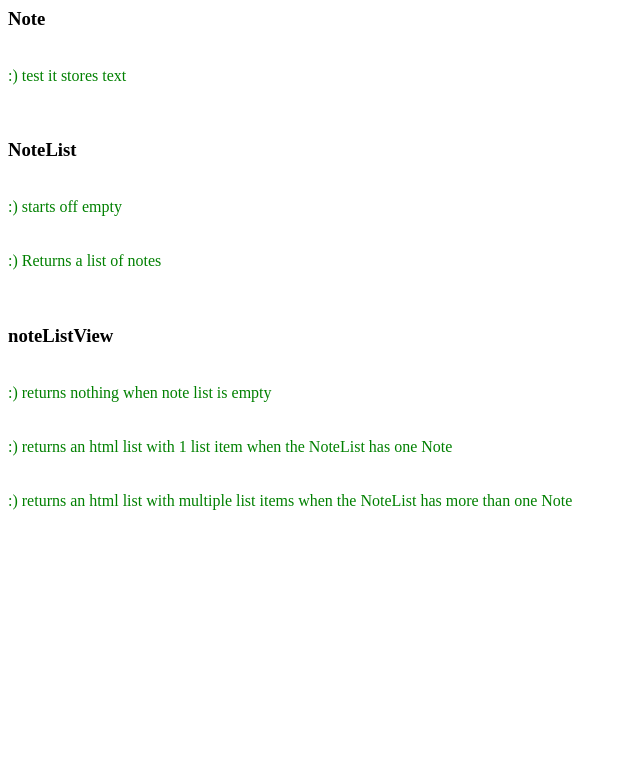
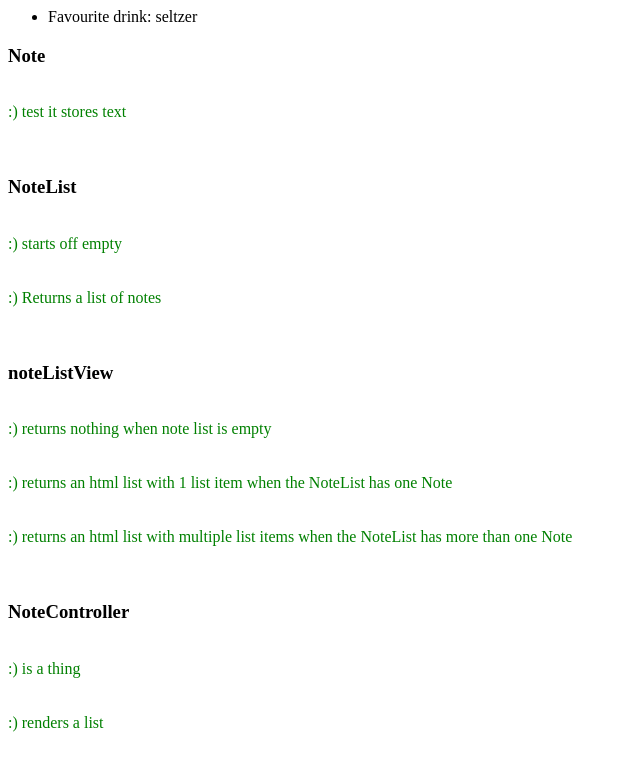
Before and after one commit to sarah-byrne/NotesAppInJS, a website: page test-runner.html in a window 1280 px wide. Shown: the whole page, without its empty margins (0-640 px from the left). Drawn offline with Linux system fonts and the light colour scheme.

Commit message:
add note-controller

```diff
--- a/note-controller.js
+++ b/note-controller.js
@@ -1 +1,12 @@
-document.getElementById("app").innerHTML = "howdy"
+(function(exports) {
+    function NoteController(noteList) {
+        this.noteList = noteList
+        note = new Note("Favourite drink: seltzer")
+        noteList.addNote(note)
+        this.view = new NoteListView(noteList)
+    }
+    NoteController.prototype.render = function() {
+        document.getElementById("app").innerHTML = this.view.getHTML()
+    }
+    exports.NoteController = NoteController
+})(this)
--- a/test-runner.html
+++ b/test-runner.html
@@ -1,11 +1,14 @@
 <html>
+</html>
+<body>
+    <div id="app">Hello!</div>
     <script src="EagleSpec/eagle.js"></script>
     <script src="code/note-model.js"></script>
     <script src="code/note-list-model.js"></script>
     <script src="code/note-list-view.js"></script>
+    <script src="note-controller.js"></script>
     <script src="tests/note-model-test.js"></script>
     <script src="tests/note-list-model-test.js"></script>
     <script src="tests/note-list-view-test.js"></script>
-</html>
-<body>
+    <script src="tests/note-controller-test.js"></script>
 </body>
--- /dev/null
+++ b/tests/note-controller-test.js
@@ -0,0 +1,14 @@
+
+describe('NoteController', function(){
+    it('is a thing', function() {
+        list = new NoteList()
+        controller = new NoteController(list)
+    })
+    it('renders a list', function(){
+        list = new NoteList()
+        controller = new NoteController(list)
+        controller.render()
+        html = "<ul><li><div>Favourite drink: seltzer</div></li></ul>"
+        assert.isEqual(document.getElementById("app").innerHTML, html)
+    })
+})
```
Also changed, not shown: index.html (+8 -0 lines).
